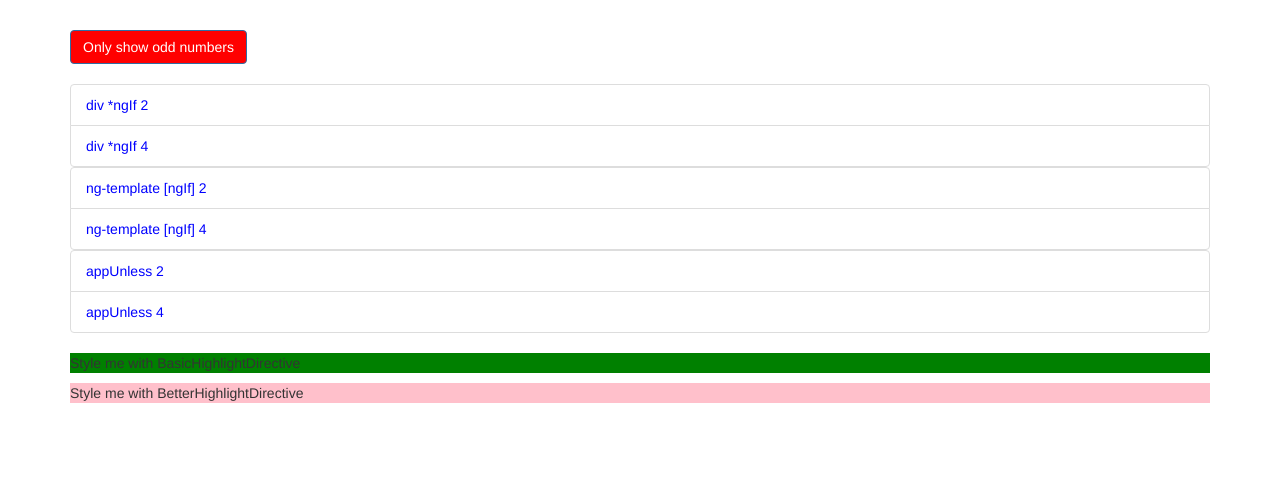
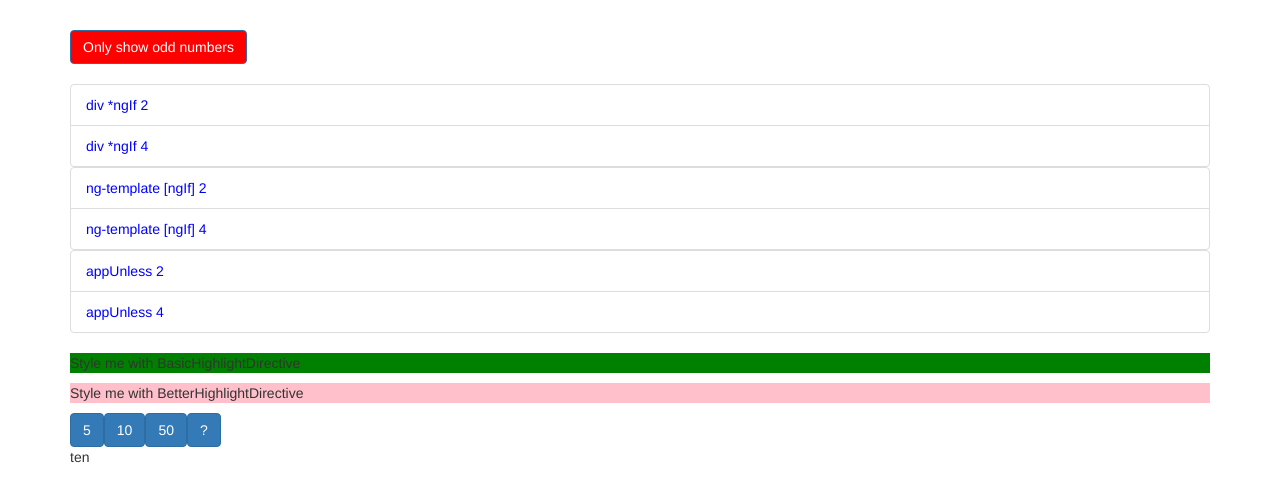
Before and after one commit to verlil/angular5-directives-start, an Angular app: page / in a window 1280 px wide. Shown: the top 502 px of the page. Built offline with nearby package versions, Linux system fonts and the light colour scheme.

Commit message:
[ngSwitch]

```diff
--- a/src/app/app.component.html
+++ b/src/app/app.component.html
@@ -48,6 +48,18 @@
       </ul>
       <p appBasicHighlight>Style me with BasicHighlightDirective</p>
       <p appBetterHighlight [appBetterHighlight]="'yellow'" defaultColor="pink">Style me with BetterHighlightDirective</p>
+      <div>
+        <button type="button" (click)="value = 5" class="btn btn-primary">5</button>
+        <button type="button" (click)="value = 10" class="btn btn-primary">10</button>
+        <button type="button" (click)="value = 50" class="btn btn-primary">50</button>
+        <button type="button" (click)="value = 0" class="btn btn-primary">?</button>
+      </div>
+      <div [ngSwitch]="value">
+        <p *ngSwitchCase="5">five</p>
+        <p *ngSwitchCase="10">ten</p>
+        <p *ngSwitchCase="50">fifty</p>
+        <p *ngSwitchDefault>fuck off</p>
+      </div>
     </div>
   </div>
 </div>
--- a/src/app/app.component.ts
+++ b/src/app/app.component.ts
@@ -10,4 +10,5 @@ export class AppComponent {
   oddNumbers = [1, 3, 5];
   evenNumbers = [2, 4];
   onlyOdd = false;
+  value = 10;
 }
```
